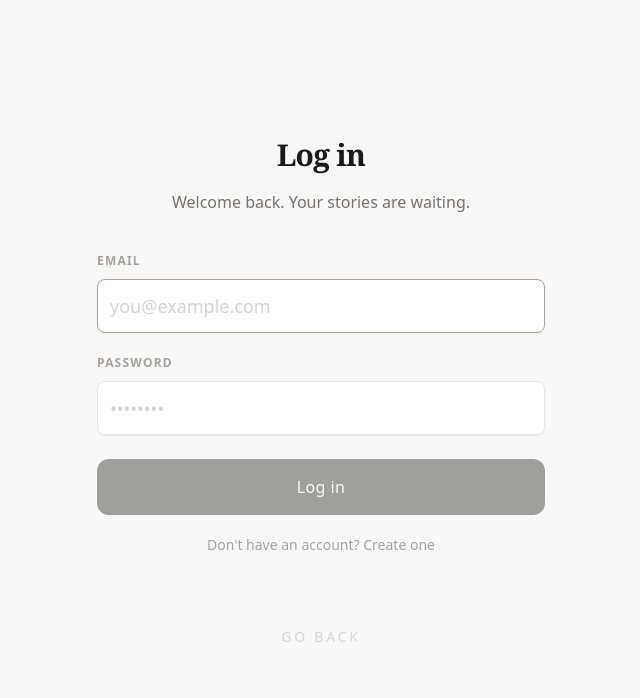
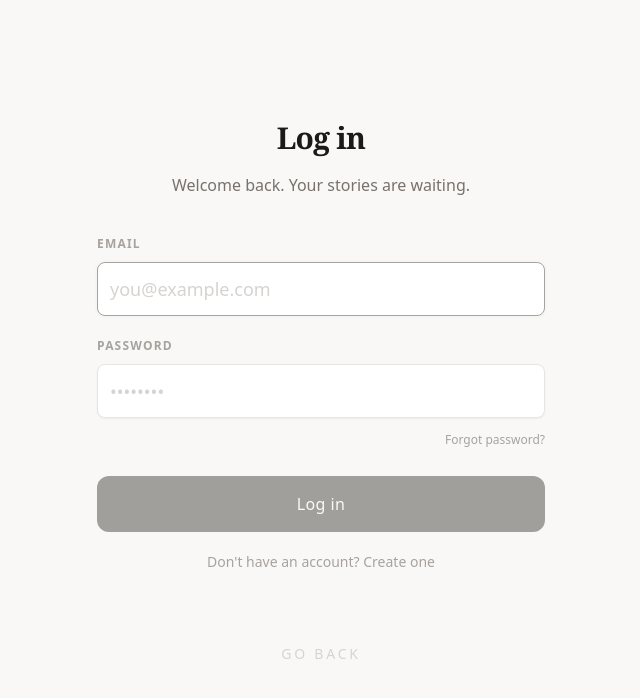
Before and after one commit to VITAMYSTORYLLC/vms-memory, a Next.js app: page / in a window 1280 px wide. Both pictures are taken after a click on the button "Log In / Sign Up". Shown: the top 698 px of the page, without its empty margins (319-959 px from the left). Built offline with nearby package versions, Linux system fonts and the light colour scheme; no server answers.

Commit message:
feat: add password recovery flow and forgot password link

```diff
--- a/app/components/AuthModal.tsx
+++ b/app/components/AuthModal.tsx
@@ -6,12 +6,13 @@ import { TEXT } from "../constants";
 import { PrimaryButton } from "./PrimaryButton";
 
 interface AuthModalProps {
-    mode: "login" | "register";
+    mode: "login" | "register" | "reset";
     lang: Lang;
     loading: boolean;
     error: string | null;
     onSubmit: (email: string, password: string) => void;
-    onToggleMode: () => void;
+    onReset?: (email: string) => void;
+    onToggleMode: (mode: "login" | "register" | "reset") => void;
     onClose: () => void;
     onClearError: () => void;
 }
@@ -22,30 +23,39 @@ export function AuthModal({
     loading,
     error,
     onSubmit,
+    onReset,
     onToggleMode,
     onClose,
     onClearError,
 }: AuthModalProps) {
     const [email, setEmail] = useState("");
     const [password, setPassword] = useState("");
+    const [linkSent, setLinkSent] = useState(false);
     const t = TEXT[lang];
 
     const handleSubmit = (e: React.FormEvent) => {
         e.preventDefault();
+        if (mode === "reset") {
+            if (onReset) {
+                onReset(email);
+                setLinkSent(true);
+            }
+        } else {
             onSubmit(email, password);
+        }
     };
 
-    const isValid = email.includes("@") && password.length >= 6;
+    const isValid = mode === "reset" ? email.includes("@") : (email.includes("@") && password.length >= 6);
 
     return (
         <div className="fixed inset-0 z-[100] bg-[#F9F8F6] flex flex-col p-6 overflow-y-auto animate-in fade-in duration-300">
             <div className="max-w-md mx-auto w-full flex-1 flex flex-col justify-center space-y-8">
                 <div className="space-y-4 text-center">
                     <h1 className="text-3xl font-serif font-bold tracking-tight text-stone-900">
-                        {mode === "login" ? t.login : t.register}
+                        {mode === "login" ? t.login : mode === "register" ? t.register : t.forgotPassword}
                     </h1>
                     <p className="text-stone-500 text-base leading-relaxed max-w-xs mx-auto font-sans">
-                        {mode === "login" ? t.loginSubtitle : t.registerSubtitle}
+                        {mode === "login" ? t.loginSubtitle : mode === "register" ? t.registerSubtitle : t.resetSubtitle}
                     </p>
                 </div>
 
@@ -58,13 +68,14 @@ export function AuthModal({
                             <input
                                 type="email"
                                 value={email}
-                                onChange={(e) => { setEmail(e.target.value); onClearError(); }}
+                                onChange={(e) => { setEmail(e.target.value); onClearError(); if (linkSent) setLinkSent(false); }}
                                 placeholder="you@example.com"
                                 className="w-full bg-white border border-stone-200 rounded-lg p-3 text-lg font-sans text-stone-800 placeholder:text-stone-300 focus:outline-none focus:border-stone-400 focus:ring-2 focus:ring-stone-100 transition-all shadow-sm"
                                 autoFocus
                             />
                         </div>
 
+                        {mode !== "reset" && (
                             <div className="space-y-2 text-left">
                                 <label className="text-xs font-bold uppercase tracking-widest text-stone-400 font-sans">
                                     {t.password}
@@ -79,7 +90,19 @@ export function AuthModal({
                                 {mode === "register" && (
                                     <p className="text-xs text-stone-400 font-sans">{t.passwordHint}</p>
                                 )}
+                                {mode === "login" && (
+                                    <div className="text-right">
+                                        <button
+                                            type="button"
+                                            onClick={() => onToggleMode("reset")}
+                                            className="text-xs text-stone-400 hover:text-stone-600 transition-colors font-sans py-1"
+                                        >
+                                            {t.forgotPassword}
+                                        </button>
                                     </div>
+                                )}
+                            </div>
+                        )}
                     </div>
 
                     {error && (
@@ -88,14 +111,20 @@ export function AuthModal({
                         </div>
                     )}
 
+                    {linkSent && !error && (
+                        <div className="bg-green-50 border border-green-100 rounded-lg p-3 text-sm text-green-600 font-sans text-center">
+                            {t.resetLinkSent}
+                        </div>
+                    )}
+
                     <div className="space-y-3">
                         <PrimaryButton disabled={!isValid || loading}>
-                            {loading ? t.loading : mode === "login" ? t.loginBtn : t.registerBtn}
+                            {loading ? t.loading : mode === "login" ? t.loginBtn : mode === "register" ? t.registerBtn : t.resetBtn}
                         </PrimaryButton>
 
                         <button
                             type="button"
-                            onClick={onToggleMode}
+                            onClick={() => onToggleMode(mode === "login" ? "register" : "login")}
                             className="w-full py-2 text-sm text-stone-400 hover:text-stone-600 transition-colors font-sans"
                         >
                             {mode === "login" ? t.noAccount : t.hasAccount}
--- a/app/components/LandingScreen.tsx
+++ b/app/components/LandingScreen.tsx
@@ -9,8 +9,8 @@ import { useAuth } from "../hooks/useAuth";
 
 export default function LandingScreen() {
     const { completeOnboarding, lang, setLang, t } = useMemory();
-    const { loading: authLoading, error: authError, signUp, signIn, clearError } = useAuth();
-    const [authMode, setAuthMode] = useState<"LOGIN" | "REGISTER" | null>(null);
+    const { loading: authLoading, error: authError, signUp, signIn, resetPassword, clearError } = useAuth();
+    const [authMode, setAuthMode] = useState<"login" | "register" | "reset" | null>(null);
 
     return (
         <div className="fixed inset-0 z-50 bg-[#F9F8F6] flex flex-col overflow-y-auto">
@@ -39,7 +39,7 @@ export default function LandingScreen() {
                             <h3 className="font-bold text-stone-900 text-base uppercase tracking-wider mb-1">Recommended</h3>
                             <p className="text-stone-500 text-sm">Save your stories to the cloud and access them anywhere.</p>
                         </div>
-                        <PrimaryButton onClick={() => setAuthMode("LOGIN")}>
+                        <PrimaryButton onClick={() => setAuthMode("login")}>
                             Log In / Sign Up
                         </PrimaryButton>
                     </div>
@@ -58,17 +58,18 @@ export default function LandingScreen() {
 
             {authMode && (
                 <AuthModal
-                    mode={authMode === "LOGIN" ? "login" : "register"}
+                    mode={authMode}
                     lang={lang}
                     loading={authLoading}
                     error={authError}
                     onSubmit={async (email, password) => {
-                        const success = authMode === "LOGIN" ? await signIn(email, password) : await signUp(email, password);
+                        const success = authMode === "login" ? await signIn(email, password) : await signUp(email, password);
                         if (success) {
                             completeOnboarding();
                         }
                     }}
-                    onToggleMode={() => setAuthMode(authMode === "LOGIN" ? "REGISTER" : "LOGIN")}
+                    onReset={resetPassword}
+                    onToggleMode={(mode) => setAuthMode(mode)}
                     onClose={() => setAuthMode(null)}
                     onClearError={clearError}
                 />
--- a/app/constants/index.ts
+++ b/app/constants/index.ts
@@ -95,6 +95,10 @@ export const TEXT = {
     loading: "Loading...",
     noAccount: "Don't have an account? Create one",
     hasAccount: "Already have an account? Log in",
+    forgotPassword: "Forgot password?",
+    resetSubtitle: "Enter your email to receive a password reset link.",
+    resetBtn: "Send reset link",
+    resetLinkSent: "Check your email for the reset link!",
     logout: "Log out",
     loggedInAs: "Logged in as",
     listening: "Listening...",
@@ -235,6 +239,10 @@ export const TEXT = {
     loading: "Cargando...",
     noAccount: "¿No tienes cuenta? Crea una",
     hasAccount: "¿Ya tienes cuenta? Inicia sesión",
+    forgotPassword: "¿Olvidaste tu contraseña?",
+    resetSubtitle: "Ingresa tu correo para recibir un enlace de recuperación.",
+    resetBtn: "Enviar enlace",
+    resetLinkSent: "¡Revisa tu correo para el enlace de recuperación!",
     logout: "Cerrar sesión",
     loggedInAs: "Sesión iniciada como",
     listening: "Escuchando...",
--- a/app/family/page.tsx
+++ b/app/family/page.tsx
@@ -12,7 +12,7 @@ import { useAuth } from "../hooks/useAuth";
 export default function FamilyPage() {
     const { people, activePersonId, setActivePersonId, startNewPerson, t, lang, setLang, nameDraft, setNameDraft, user } = useMemory();
     const router = useRouter();
-    const { loading: authLoading, error: authError, signUp, signIn, clearError } = useAuth();
+    const { loading: authLoading, error: authError, signUp, signIn, resetPassword, clearError } = useAuth();
 
     // Local state for creation flow
     // If we have people, we default to showing the list. If not, we show the welcome screen to create the first one.
@@ -22,7 +22,7 @@ export default function FamilyPage() {
     // So "Family" tab -> List of people. Button "Add Person" -> "Ask Name" screen.
     // If 0 people -> "Ask Name" screen directly? Yes.
 
-    const [mode, setMode] = React.useState<"LIST" | "WELCOME" | "INTRO" | "LOGIN" | "REGISTER">(
+    const [mode, setMode] = React.useState<"LIST" | "WELCOME" | "INTRO" | "login" | "register" | "reset">(
         people.length === 0 ? "WELCOME" : "LIST"
     );
 
@@ -115,8 +115,8 @@ export default function FamilyPage() {
                             </div>
                             {!user && (
                                 <div className="mt-4 flex justify-center gap-4">
-                                    <button onClick={() => setMode("LOGIN")} className="text-xs font-bold uppercase tracking-widest text-stone-400 hover:text-stone-600 underline font-sans">{t.login}</button>
-                                    <button onClick={() => setMode("REGISTER")} className="text-xs font-bold uppercase tracking-widest text-stone-400 hover:text-stone-600 underline font-sans">{t.register}</button>
+                                    <button onClick={() => setMode("login")} className="text-xs font-bold uppercase tracking-widest text-stone-400 hover:text-stone-600 underline font-sans">{t.login}</button>
+                                    <button onClick={() => setMode("register")} className="text-xs font-bold uppercase tracking-widest text-stone-400 hover:text-stone-600 underline font-sans">{t.register}</button>
                                 </div>
                             )}
                         </div>
@@ -139,17 +139,18 @@ export default function FamilyPage() {
                         </div>
                     )}
 
-                    {(mode === "LOGIN" || mode === "REGISTER") && (
+                    {(mode === "login" || mode === "register" || mode === "reset") && (
                         <AuthModal
-                            mode={mode === "LOGIN" ? "login" : "register"}
+                            mode={mode}
                             lang={lang}
                             loading={authLoading}
                             error={authError}
                             onSubmit={async (email, password) => {
-                                const success = mode === "LOGIN" ? await signIn(email, password) : await signUp(email, password);
+                                const success = mode === "login" ? await signIn(email, password) : await signUp(email, password);
                                 if (success) setMode(people.length > 0 ? "LIST" : "WELCOME");
                             }}
-                            onToggleMode={() => setMode(mode === "LOGIN" ? "REGISTER" : "LOGIN")}
+                            onReset={resetPassword}
+                            onToggleMode={(newMode) => setMode(newMode)}
                             onClose={() => setMode("WELCOME")}
                             onClearError={clearError}
                         />
--- a/app/hooks/useAuth.ts
+++ b/app/hooks/useAuth.ts
@@ -6,6 +6,7 @@ import {
     createUserWithEmailAndPassword,
     signInWithEmailAndPassword,
     signOut as firebaseSignOut,
+    sendPasswordResetEmail,
     User,
 } from "firebase/auth";
 import { auth } from "../lib/firebase";
@@ -62,6 +63,21 @@ export function useAuth() {
         }
     };
 
+    const resetPassword = async (email: string): Promise<boolean> => {
+        setError(null);
+        setLoading(true);
+        try {
+            await sendPasswordResetEmail(auth, email);
+            return true;
+        } catch (err: unknown) {
+            const message = err instanceof Error ? err.message : "Reset failed";
+            setError(message);
+            return false;
+        } finally {
+            setLoading(false);
+        }
+    };
+
     const signOut = async (): Promise<void> => {
         setError(null);
         try {
@@ -80,6 +96,7 @@ export function useAuth() {
         error,
         signUp,
         signIn,
+        resetPassword,
         signOut,
         clearError,
     };
--- a/app/profile/page.tsx
+++ b/app/profile/page.tsx
@@ -12,10 +12,10 @@ import { FiCamera, FiEdit2, FiCheck, FiLogOut, FiDownload, FiTrash2, FiUser } fr
 
 export default function ProfilePage() {
     const { user, handleLogout, resetApp, lang, setLang, t, people, userName, setUserName, isHydrated } = useMemory();
-    const { loading: authLoading, error: authError, signUp, signIn, clearError } = useAuth();
+    const { loading: authLoading, error: authError, signUp, signIn, resetPassword, clearError } = useAuth();
     const router = useRouter();
 
-    const [authMode, setAuthMode] = useState<"LOGIN" | "REGISTER" | null>(null);
+    const [authMode, setAuthMode] = useState<"login" | "register" | "reset" | null>(null);
     const [profileImage, setProfileImage] = useState<string>("");
     const [isEditingName, setIsEditingName] = useState(false);
 
@@ -174,7 +174,7 @@ export default function ProfilePage() {
                                     <p className="text-stone-400 text-sm font-sans px-4">{t.secureStoriesBody}</p>
                                 </div>
                                 <button
-                                    onClick={() => setAuthMode("LOGIN")}
+                                    onClick={() => setAuthMode("login")}
                                     className="w-full py-4 rounded-xl bg-white text-stone-900 font-bold uppercase tracking-[0.2em] text-xs hover:bg-stone-100 transition-all"
                                 >
                                     {t.loginBtn} / {t.registerBtn}
@@ -192,17 +192,18 @@ export default function ProfilePage() {
 
             {authMode && (
                 <AuthModal
-                    mode={authMode === "LOGIN" ? "login" : "register"}
+                    mode={authMode}
                     lang={lang}
                     loading={authLoading}
                     error={authError}
                     onSubmit={async (email, password) => {
-                        const success = authMode === "LOGIN" ? await signIn(email, password) : await signUp(email, password);
+                        const success = authMode === "login" ? await signIn(email, password) : await signUp(email, password);
                         if (success) {
                             setAuthMode(null);
                         }
                     }}
-                    onToggleMode={() => setAuthMode(authMode === "LOGIN" ? "REGISTER" : "LOGIN")}
+                    onReset={resetPassword}
+                    onToggleMode={(newMode) => setAuthMode(newMode)}
                     onClose={() => setAuthMode(null)}
                     onClearError={clearError}
                 />
```
Lines whose indentation alone changed are shown as unchanged.
